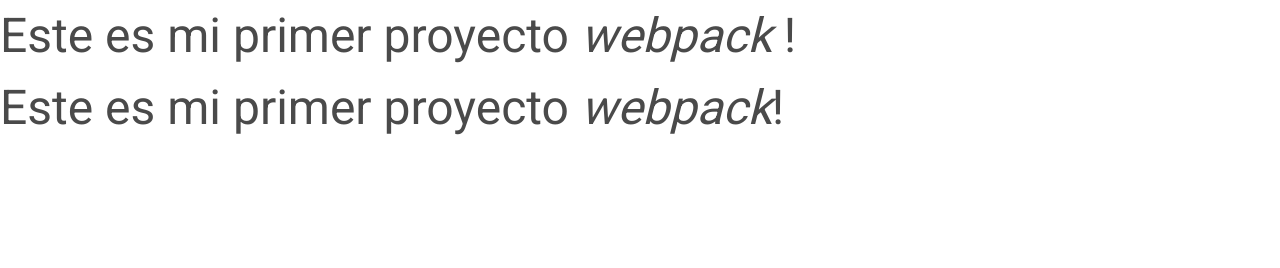
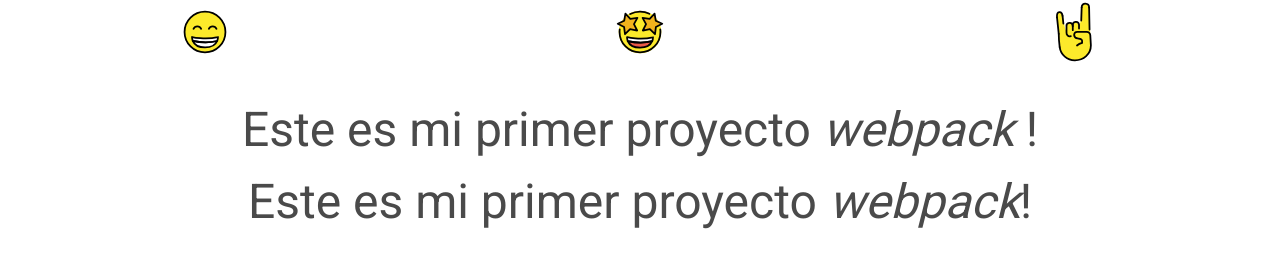
Before and after one commit to frontend-lessons/webpack-essential, a website built with webpack: page dist/index.html in a window 1280 px wide. Built offline with nearby package versions, Linux system fonts and the light colour scheme; files whose address does not match are found by name.

Commit message:
Archivos index.html y sitemap.html de dist/ tras el paso 34

```diff
--- a/dist/index.html
+++ b/dist/index.html
@@ -3,8 +3,12 @@
 <head>
     <meta charset="UTF-8">
     <title>Mi primer proyecto Webpack</title>
-<link href="css/style.9324356fa00685b9e9aa.css" rel="stylesheet"></head>
-<body>
-
+<link href="css/style.25f1aae1503a9387e6b2.css" rel="stylesheet"></head>
+<body class="has-text-centered">
+    <div class="columns">
+        <div class="column"><span class="emoji emoji-1"></span></div>
+        <div class="column"><span class="emoji emoji-2"></span></div>
+        <div class="column"><span class="emoji emoji-3"></span></div>
+    </div>
 <script src="main.js"></script></body>
 </html>
```
Also changed, not shown: dist/sitemap.html (+1 -1 lines).
